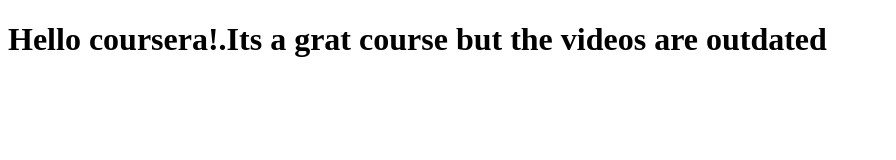
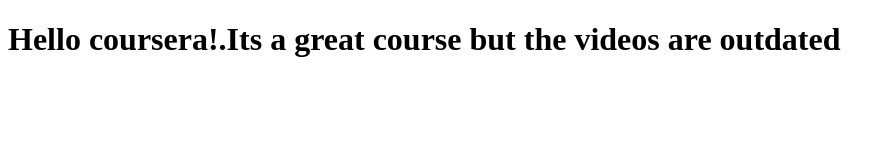
Before and after one commit to toshanarora/cousera-test, a plain HTML site: page site/index.html in a window 1280 px wide. Shown: the whole page, without its empty margins (0-896 px from the left). Drawn offline with Linux system fonts and the light colour scheme.

Commit message:
again update

```diff
--- a/site/index.html
+++ b/site/index.html
@@ -6,6 +6,6 @@
 	<title>Hello Coursera</title>
 </head>
 <body>
-<h1>Hello coursera!.Its a grat course but the videos are outdated</h1>
+<h1>Hello coursera!.Its a great course but the videos are outdated</h1>
 </body>
 </html>
```
